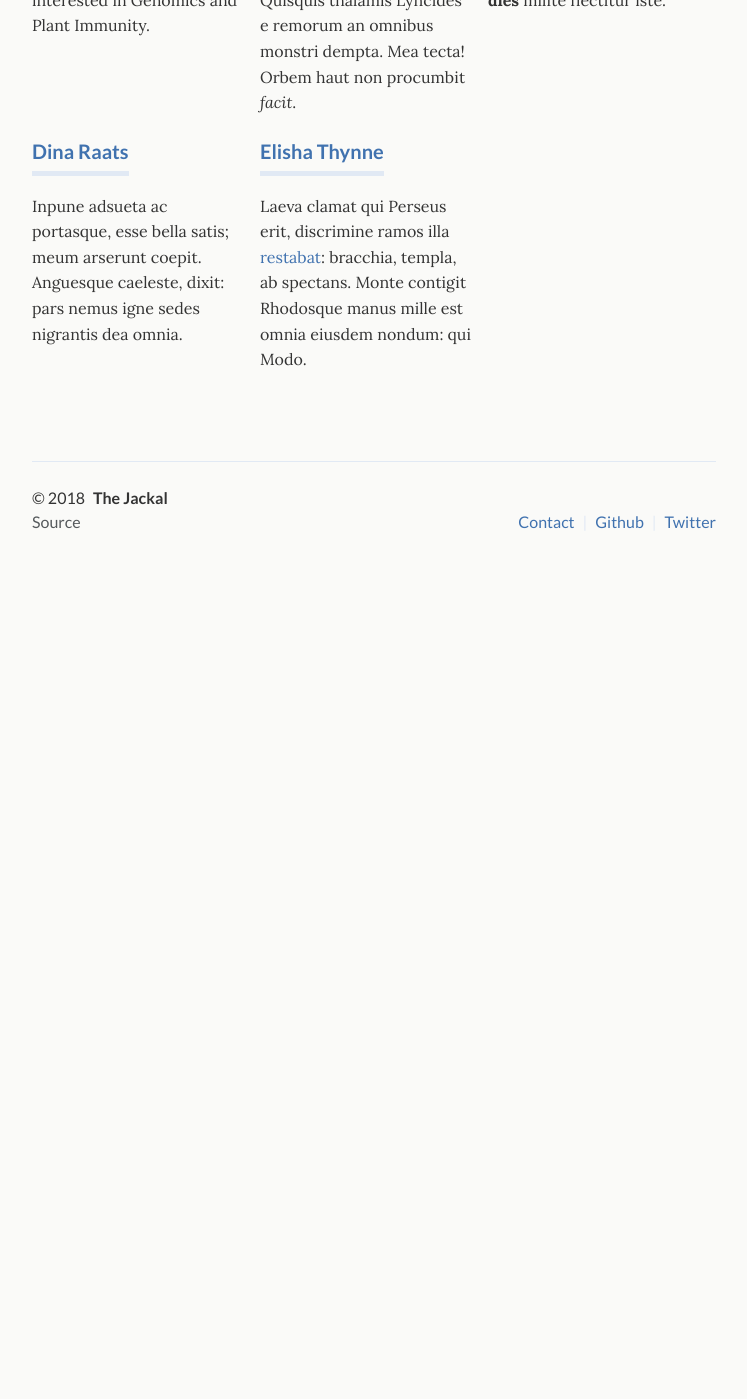
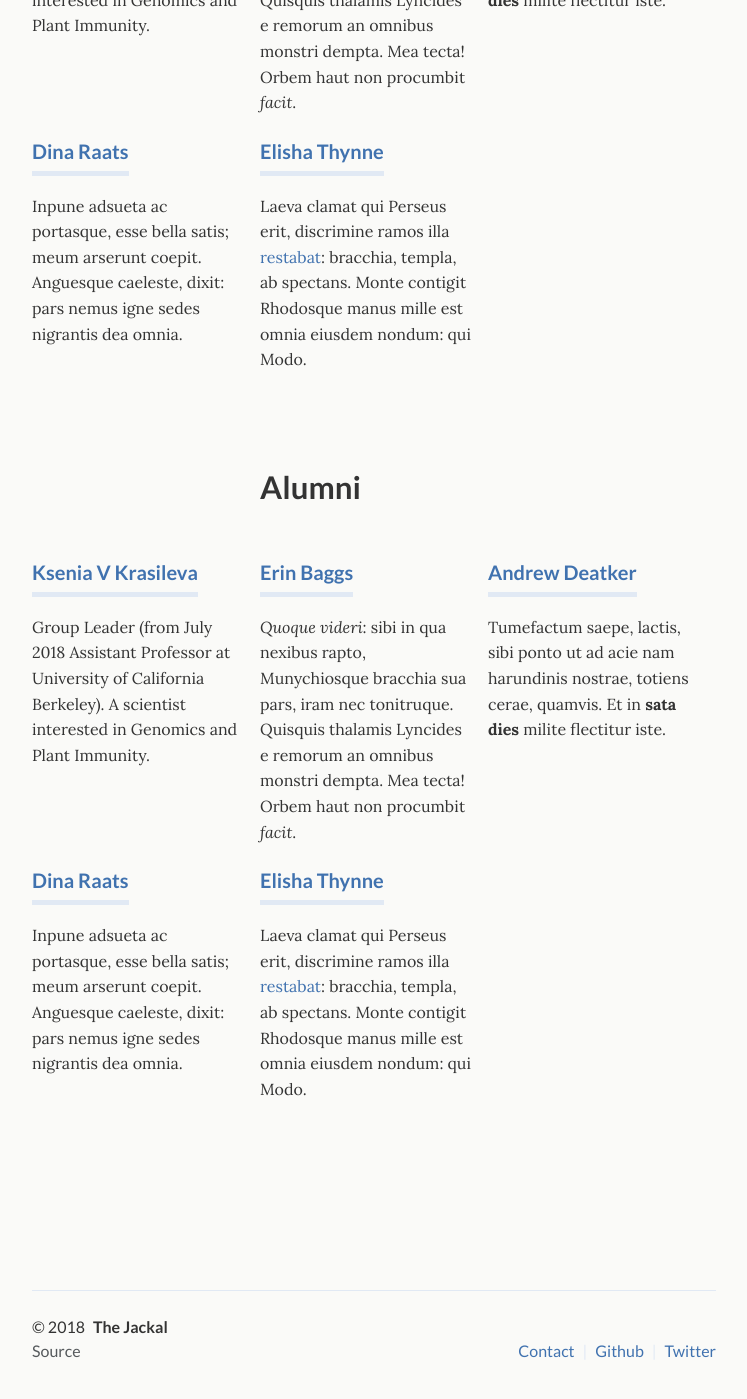
Before and after one commit to crimsonmonkey/crimsonmonkey.github.io, a Jekyll site: the page built from _pages/projects.html, in a window 1280 px wide and 1400 px high, scrolled down 598 px. Shown: the whole window, without its empty margins (266-1013 px from the left). Built offline with Jekyll 4.4.1, drawn with Linux system fonts in a browser that asks for light colours; before the commit the page ends 1228 px from its top, so only the background shows below that.

Commit message:
Update from Forestry.io - _pages/projects.html

```diff
--- a/_pages/projects.html
+++ b/_pages/projects.html
@@ -45,8 +45,51 @@
     <div class="unit one-third">
       <div class="project">
         <h4 class="project-title"><a href="sample-project/">Elisha Thynne</a></h4>
-        <p>Laeva clamat qui Perseus erit, discrimine ramos illa <a href="sample-project/">restabat</a>: bracchia, templa, ab spectans. Monte contigit Rhodosque manus mille est omnia eiusdem nondum: qui Modo.</p>
+        <p>Laeva clamat qui Perseus erit, discrimine ramos illa <a href="sample-project/">restabat</a>: bracchia, templa, ab spectans. Monte contigit Rhodosque manus mille est omnia eiusdem nondum: qui Modo.</p><p><br></p><h2>Alumni</h2>
       </div>
     </div>
   </div><!-- grid -->
-</div>
+
+  <div class="projects">
+  <div class="grid no-gutters">
+
+    <div class="unit one-third">
+      <div class="project">
+        <h4 class="project-title"><a href="people/kvk/">Ksenia V Krasileva</a></h4>
+        <p>Group Leader (from July 2018 Assistant Professor at University of California Berkeley). A scientist interested in Genomics and Plant Immunity.</p>
+      </div>
+    </div>
+
+    <div class="unit one-third">
+      <div class="project">
+        <h4 class="project-title"><a href="sample-project/">Erin Baggs</a></h4>
+        <p><em>Quoque videri</em>: sibi in qua nexibus rapto, Munychiosque bracchia sua pars, iram nec tonitruque. Quisquis thalamis Lyncides e remorum an omnibus monstri dempta. Mea tecta! Orbem haut non procumbit <em>facit</em>.</p>
+      </div>
+    </div>
+
+    <div class="unit one-third">
+      <div class="project">
+        <h4 class="project-title"><a href="sample-project/">Andrew Deatker </a></h4>
+        <p>Tumefactum saepe, lactis, sibi ponto ut ad acie nam harundinis nostrae, totiens cerae, quamvis. Et in <strong>sata dies</strong> milite flectitur iste.</p>
+      </div>
+    </div>
+  </div><!-- grid -->
+
+  <div class="grid no-gutters">
+
+    <div class="unit one-third">
+      <div class="project">
+        <h4 class="project-title"><a href="sample-project/">Dina Raats</a></h4>
+        <p>Inpune adsueta ac portasque, esse bella satis; meum arserunt coepit. Anguesque caeleste, dixit: pars nemus igne sedes nigrantis dea omnia.</p>
+      </div>
+    </div>
+
+
+    <div class="unit one-third">
+      <div class="project">
+        <h4 class="project-title"><a href="sample-project/">Elisha Thynne</a></h4>
+        <p>Laeva clamat qui Perseus erit, discrimine ramos illa <a href="sample-project/">restabat</a>: bracchia, templa, ab spectans. Monte contigit Rhodosque manus mille est omnia eiusdem nondum: qui Modo.</p><p><br></p><p><br></p>
+      </div>
+    </div>
+  </div><!-- grid -->
+</div></div>
```
